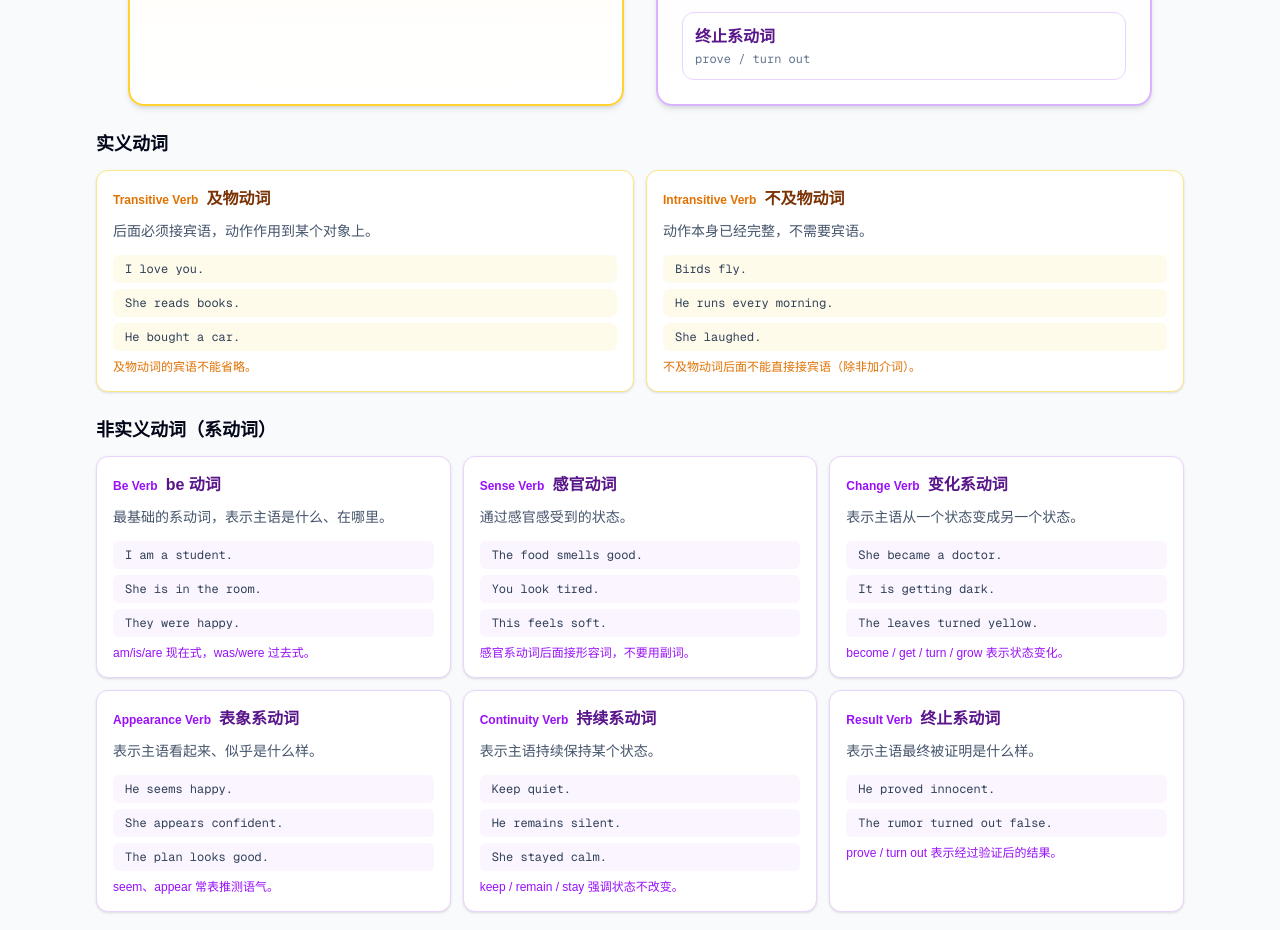
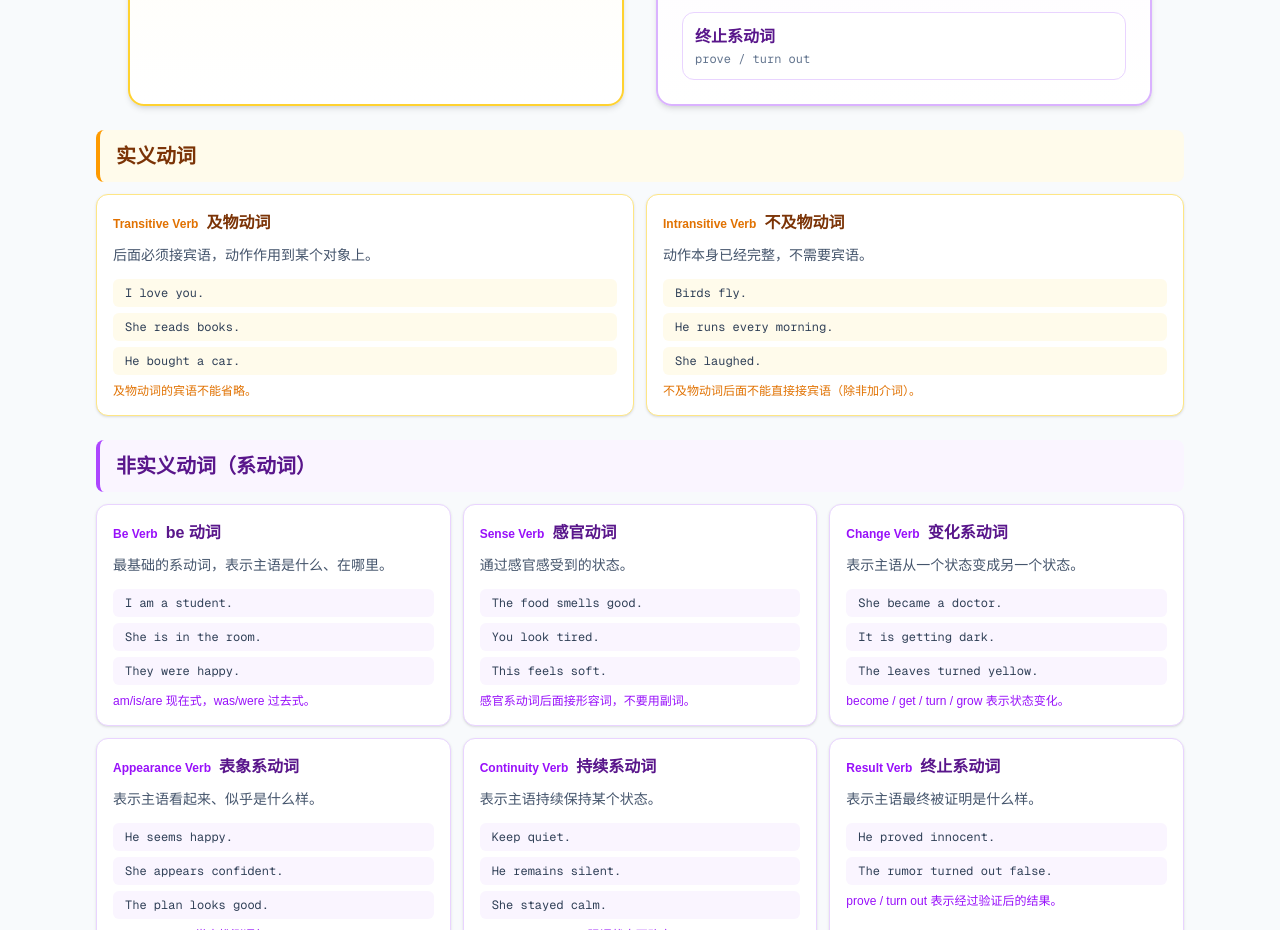
Before and after one commit to Jet-zz/EnglishGrammarSite, a Next.js app: page /grammar/verbs in a window 1280 px wide. Shown: the part 847-1777 px from the top of the page. Built offline with nearby package versions, Linux system fonts and the light colour scheme.

Commit message:
谓语动词页面：实义动词和非实义动词标题加横幅样式

```diff
--- a/src/app/grammar/verbs/page.tsx
+++ b/src/app/grammar/verbs/page.tsx
@@ -18,7 +18,7 @@ export default function VerbsPage() {
 
       {/* 实义动词 */}
       <section className="mt-6">
-        <h2 className="text-lg font-bold text-slate-950">实义动词</h2>
+        <h2 className="rounded-lg border-l-4 border-amber-500 bg-amber-50 px-4 py-3 text-xl font-bold text-amber-900">实义动词</h2>
         <div className="mt-3 grid gap-3 sm:grid-cols-2">
           {contentVerbs2.map((v) => (
             <div key={v.name} className="rounded-xl border border-amber-200 bg-white p-4 shadow-sm">
@@ -40,7 +40,7 @@ export default function VerbsPage() {
 
       {/* 系动词 */}
       <section className="mt-6">
-        <h2 className="text-lg font-bold text-slate-950">非实义动词（系动词）</h2>
+        <h2 className="rounded-lg border-l-4 border-purple-500 bg-purple-50 px-4 py-3 text-xl font-bold text-purple-900">非实义动词（系动词）</h2>
         <div className="mt-3 grid gap-3 sm:grid-cols-2 lg:grid-cols-3">
           {linkingVerbs.map((v) => (
             <div key={v.name} className="rounded-xl border border-purple-200 bg-white p-4 shadow-sm">
```
